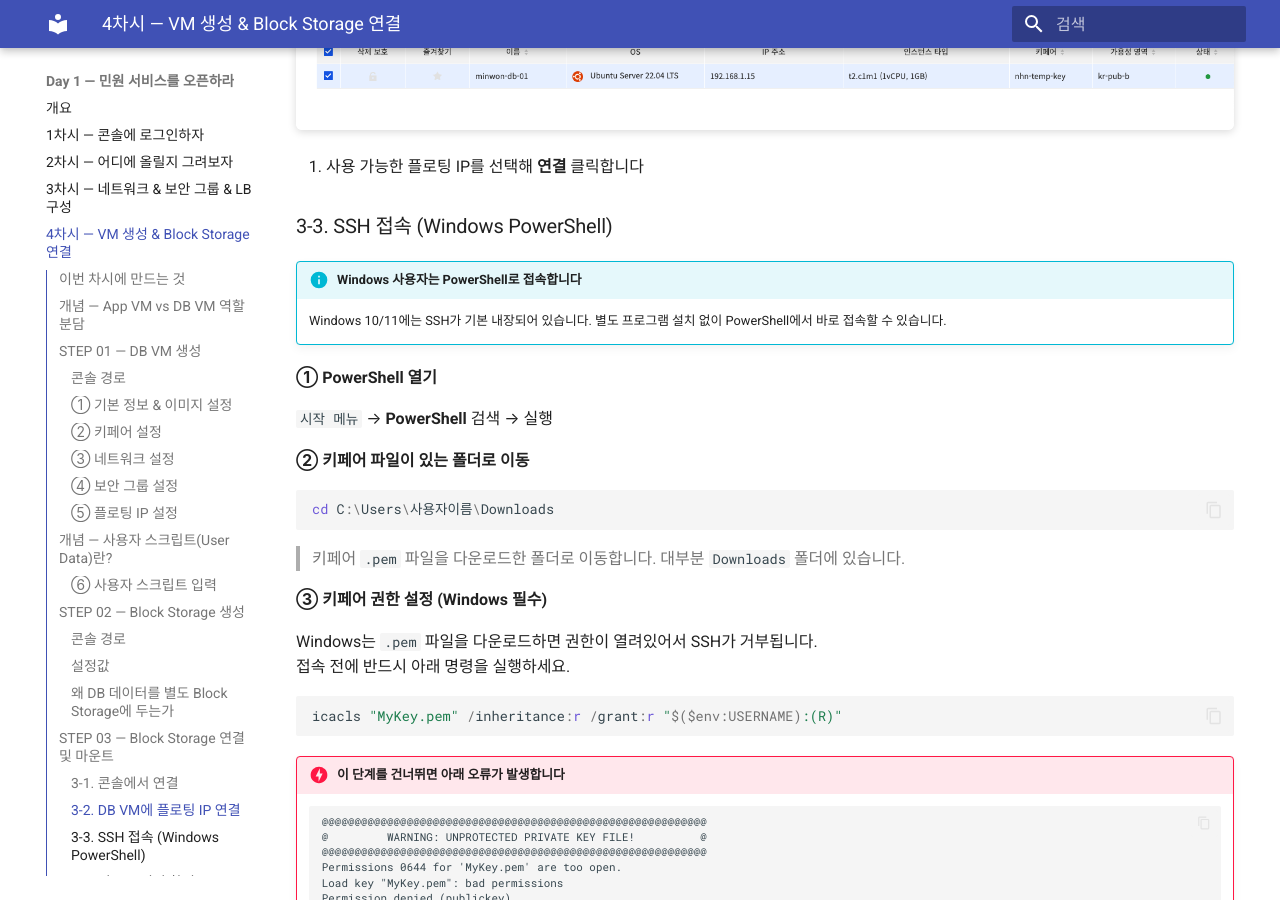
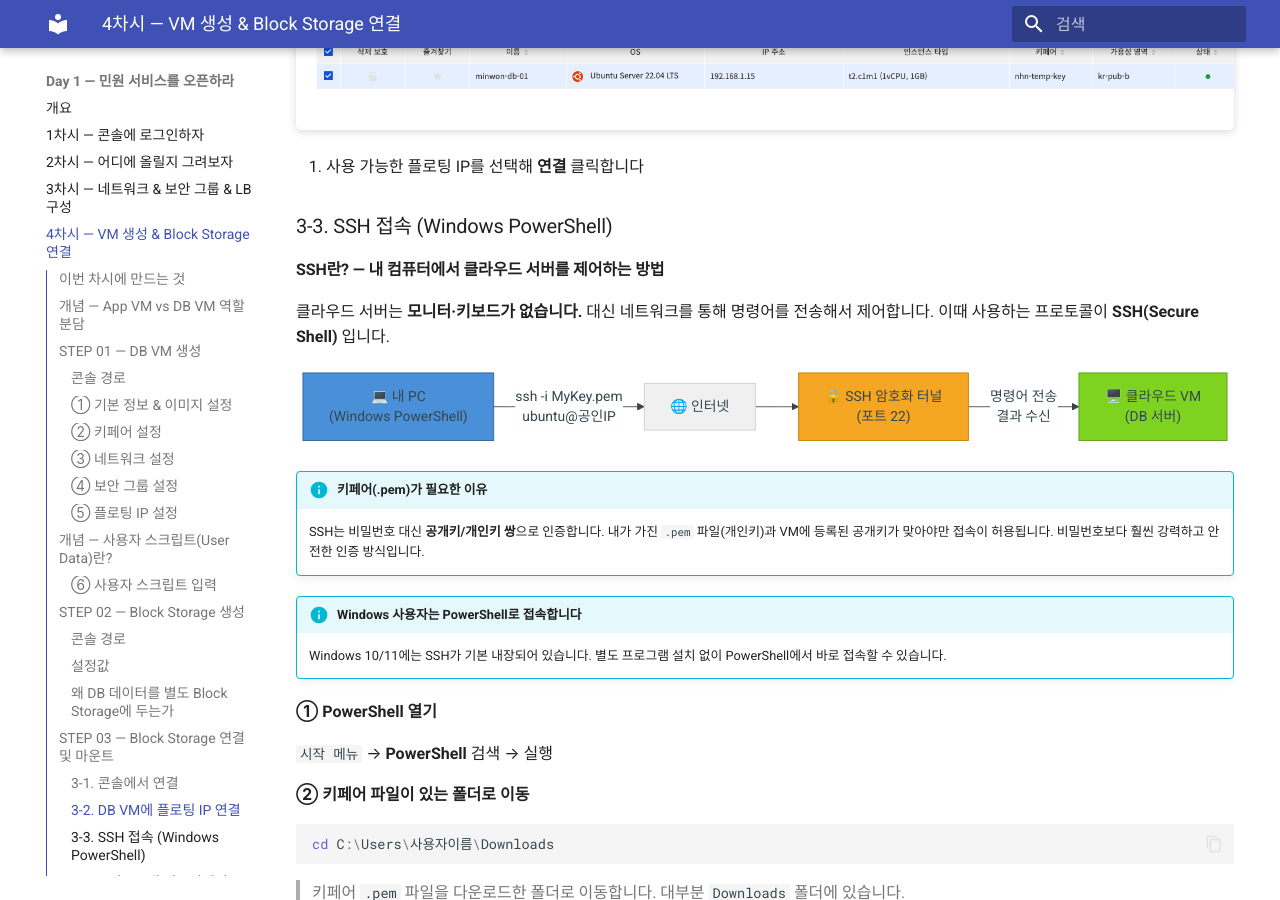
Before and after one commit to skilleat-labs/cloud-native-minwon-lab, an MkDocs documentation site: the page built from docs/day1/session4.md, in a window 1280 px wide and 900 px high, scrolled down 9905 px. Built offline with MkDocs 1.6.1 and Material for MkDocs 9.7.7, drawn with Linux system fonts in a browser that asks for light colours.

Commit message:
docs: session4 - SSH 개념 가로 다이어그램 추가 (SSH란 무엇인가)

````diff
--- a/docs/day1/session4.md
+++ b/docs/day1/session4.md
@@ -263,6 +263,33 @@ DB VM에는 플로팅 IP가 없으므로 임시로 연결합니다.
 3. 사용 가능한 플로팅 IP를 선택해 **연결** 클릭합니다
 
 ### 3-3. SSH 접속 (Windows PowerShell)
+
+#### SSH란? — 내 컴퓨터에서 클라우드 서버를 제어하는 방법
+
+클라우드 서버는 **모니터·키보드가 없습니다.** 대신 네트워크를 통해 명령어를 전송해서 제어합니다.
+이때 사용하는 프로토콜이 **SSH(Secure Shell)** 입니다.
+
+```mermaid
+graph LR
+    A["💻 내 PC\n(Windows PowerShell)"]
+    B["🌐 인터넷"]
+    C["🔒 SSH 암호화 터널\n(포트 22)"]
+    D["🖥️ 클라우드 VM\n(DB 서버)"]
+
+    A -->|"ssh -i MyKey.pem\nubuntu@공인IP"| B
+    B --> C
+    C -->|"명령어 전송\n결과 수신"| D
+
+    style A fill:#4A90D9,color:#fff,stroke:#2c5f8a
+    style C fill:#F5A623,color:#fff,stroke:#c47d00
+    style D fill:#7ED321,color:#fff,stroke:#5a9a18
+    style B fill:#f0f0f0,color:#333,stroke:#ccc
+```
+
+!!! info "키페어(.pem)가 필요한 이유"
+    SSH는 비밀번호 대신 **공개키/개인키 쌍**으로 인증합니다.
+    내가 가진 `.pem` 파일(개인키)과 VM에 등록된 공개키가 맞아야만 접속이 허용됩니다.
+    비밀번호보다 훨씬 강력하고 안전한 인증 방식입니다.
 
 !!! info "Windows 사용자는 PowerShell로 접속합니다"
     Windows 10/11에는 SSH가 기본 내장되어 있습니다. 별도 프로그램 설치 없이 PowerShell에서 바로 접속할 수 있습니다.
````
